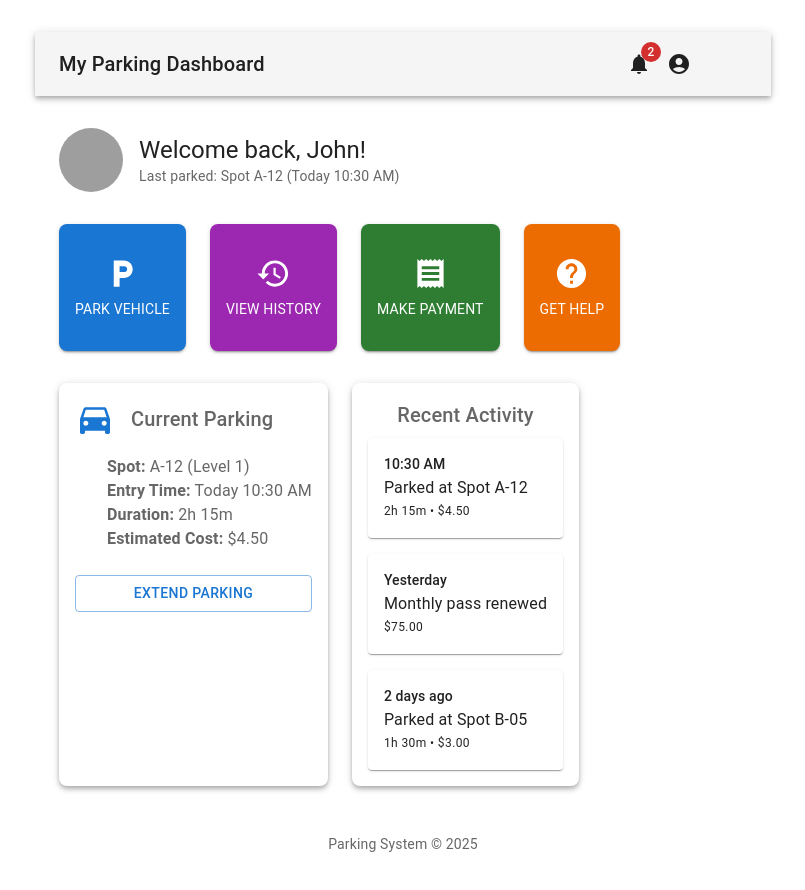
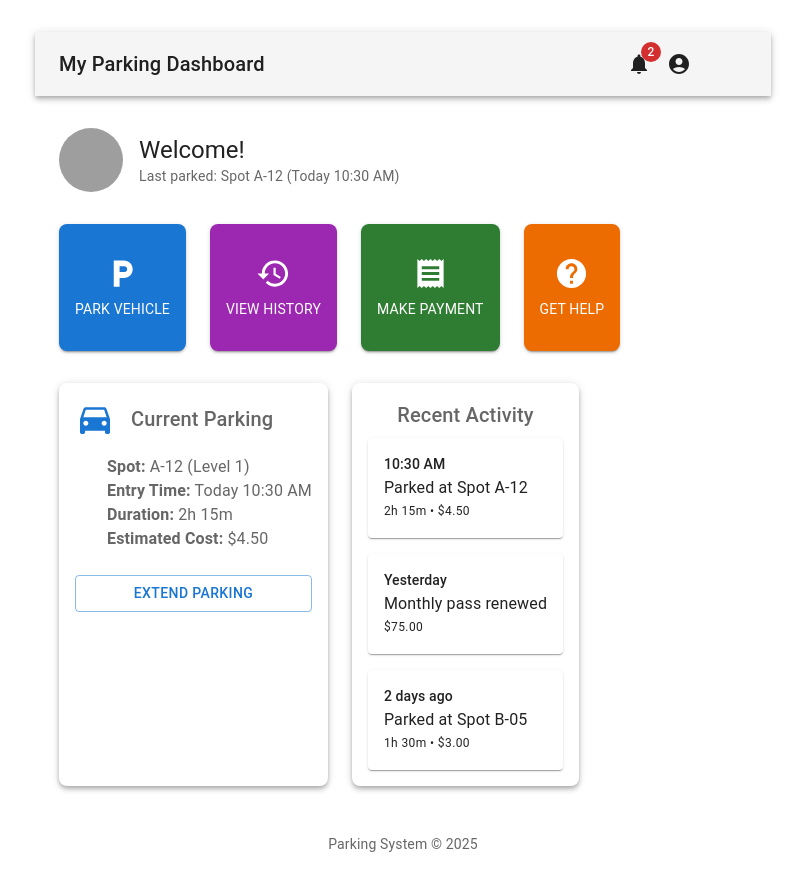
Before and after one commit to Irin-Sultana/parking-management-system, a React (Create React App) app in the folder frontend/: page /client in a window 1280 px wide. Shown: the top 890 px of the page, without its empty margins (237-1042 px from the left). Built offline with nearby package versions, Linux system fonts and the light colour scheme; no server answers; grey boxes are pictures that could not be loaded; some icons are missing.

Commit message:
Fetch Profile Name

```diff
--- a/frontend/src/pages/ClientDashboard.jsx
+++ b/frontend/src/pages/ClientDashboard.jsx
@@ -1,4 +1,4 @@
-import React from 'react';
+import React, { useEffect, useState } from 'react';
 import {
   Box,
   CssBaseline,
@@ -26,6 +26,7 @@ import {
 import { styled } from '@mui/material/styles';
 import LogoutIcon from '@mui/icons-material/Logout';
 import { useNavigate } from 'react-router-dom';
+import axios from '../utils/axiosInstance';
 
 const Item = styled(Paper)(({ theme }) => ({
   backgroundColor: theme.palette.mode === 'dark' ? '#1A2027' : '#fff',
@@ -40,6 +41,14 @@ const Item = styled(Paper)(({ theme }) => ({
 const ClientDashboard = () => {
 
   const navigate = useNavigate();
+
+  const [user, setUser] = useState(null);
+  useEffect(() => {
+    axios.get('/auth/profile')
+      .then(res => setUser(res.data))
+      .catch(err => console.error('Failed to fetch user:', err));
+  }, []);
+
 
   const handleLogout = () => {
     localStorage.removeItem('token');
@@ -88,7 +97,9 @@ const ClientDashboard = () => {
         <Box sx={{ mb: 4, display: 'flex', alignItems: 'center' }}>
           <Avatar sx={{ width: 64, height: 64, mr: 2 }} src="/user-avatar.jpg" />
           <Box>
-            <Typography variant="h5">Welcome back, John!</Typography>
+            <Typography variant="h5">
+              {user ? `Welcome back, ${user.name}!` : 'Welcome!'}
+            </Typography>
             <Typography variant="body2" color="text.secondary">
               Last parked: Spot A-12 (Today 10:30 AM)
             </Typography>
--- /dev/null
+++ b/frontend/src/utils/axiosInstance.js
@@ -0,0 +1,13 @@
+import axios from 'axios';
+
+const axiosInstance = axios.create({
+  baseURL: 'http://localhost:5000/api',
+});
+
+axiosInstance.interceptors.request.use((config) => {
+  const token = localStorage.getItem('token');
+  if (token) config.headers.Authorization = `Bearer ${token}`;
+  return config;
+});
+
+export default axiosInstance;
```
